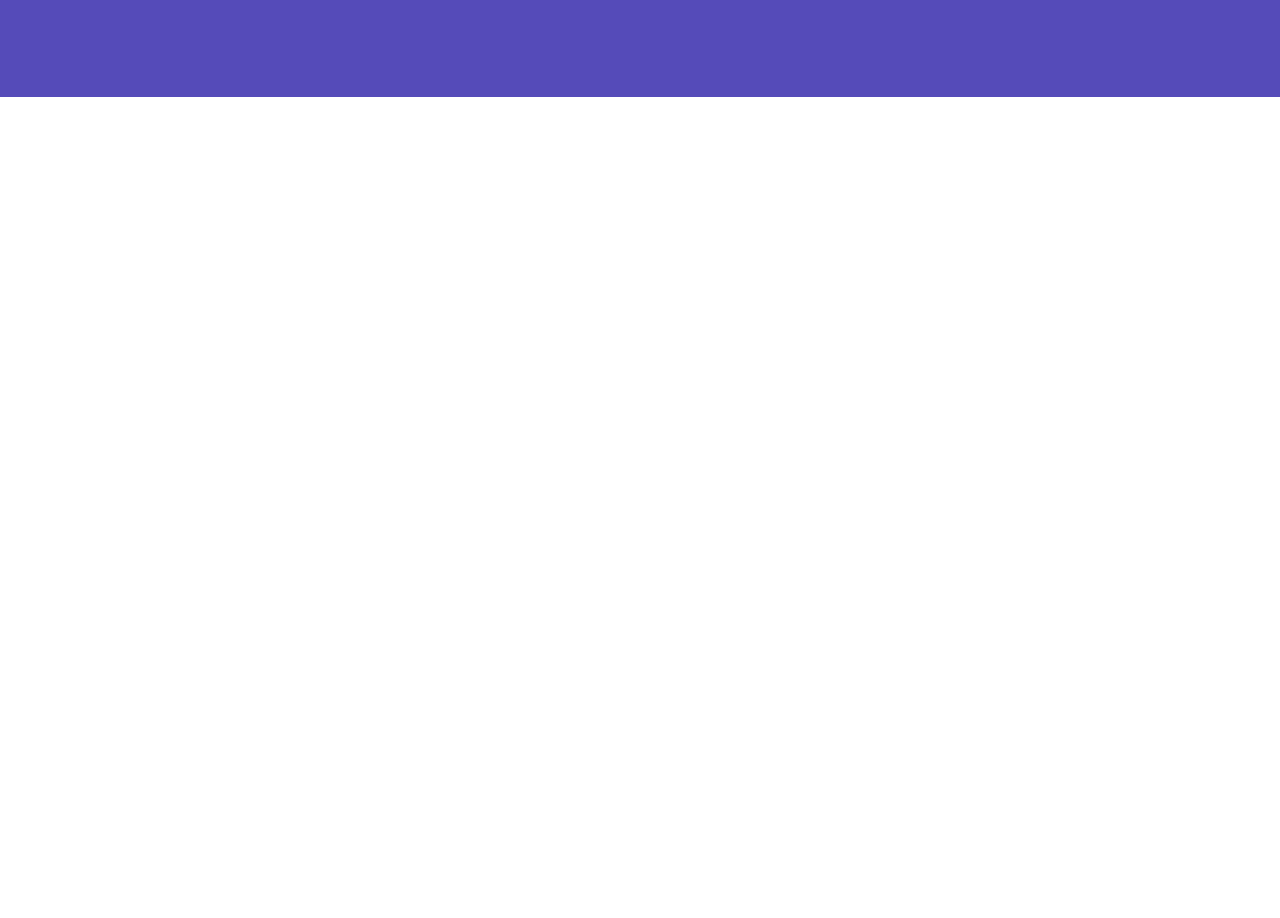
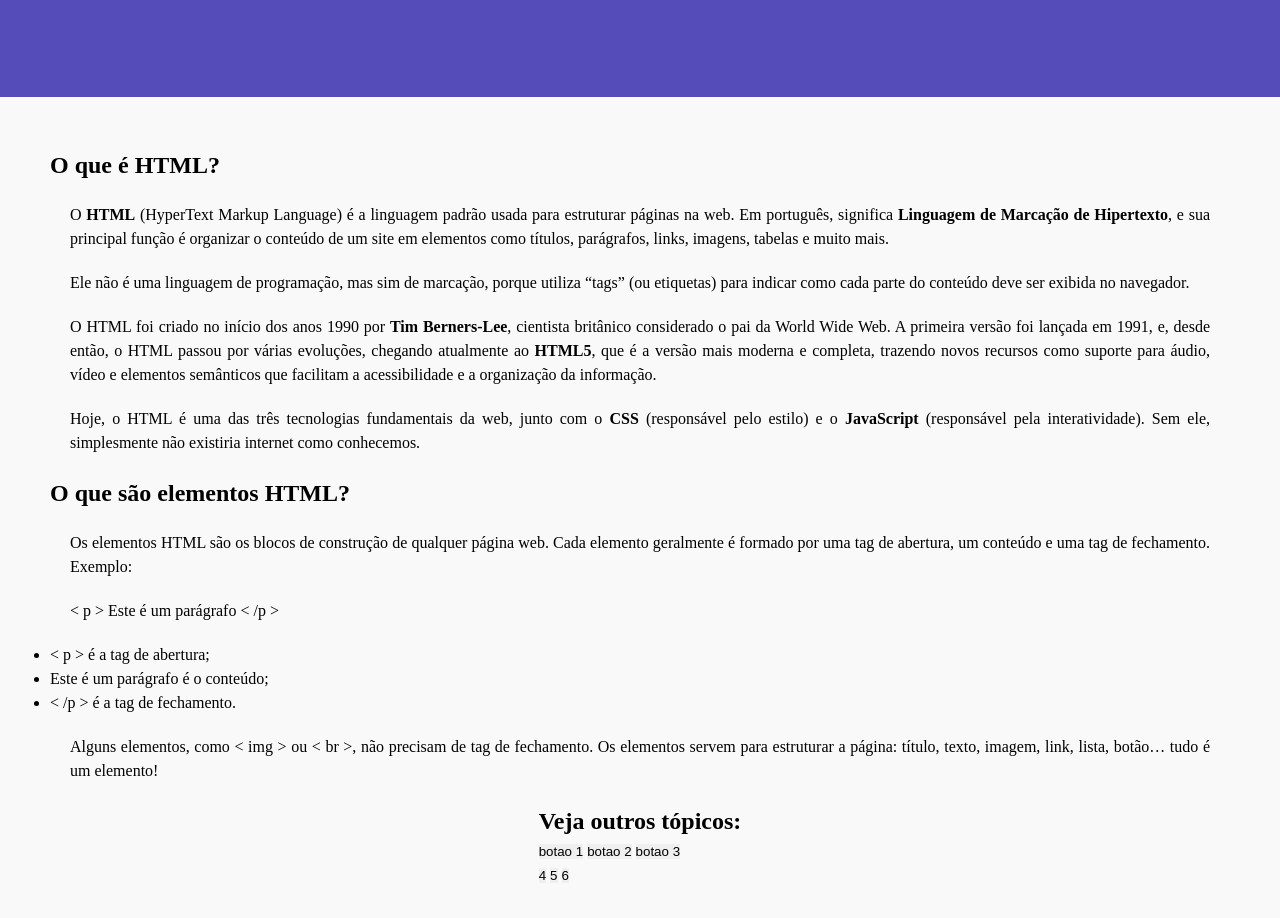
Before and after one commit to userdajheni/dio-courses, a plain HTML site: page index.html in a window 1280 px wide. Shown: the part 186-1104 px from the top of the page. Before the commit the page ends 800 px from the top, so only its background shows below. Drawn offline with nearby package versions, Linux system fonts and the light colour scheme; a web font is replaced by a local one.

Commit message:
introducao ao html

```diff
--- a/index.html
+++ b/index.html
@@ -12,5 +12,56 @@
 		<h1>Explorando o HTML</h1>
 		<h2>vamos estudar juntos?</h2>
 	</header>
+
+	<!-- conteudo -->
+	<main>
+		<!-- introdução -->
+		<section class="intro-area">
+			<h2>O que é HTML?</h2>
+			<p>O <strong>HTML</strong> (HyperText Markup Language) é a linguagem padrão usada para estruturar páginas na web. Em português, significa <strong>Linguagem de Marcação de Hipertexto</strong>, e sua principal função é organizar o conteúdo de um site em elementos como títulos, parágrafos, links, imagens, tabelas e muito mais.</p>
+
+			<p>Ele não é uma linguagem de programação, mas sim de marcação, porque utiliza “tags” (ou etiquetas) para indicar como cada parte do conteúdo deve ser exibida no navegador.</p>
+
+			<p>O HTML foi criado no início dos anos 1990 por <strong>Tim Berners-Lee</strong>, cientista britânico considerado o pai da World Wide Web. A primeira versão foi lançada em 1991, e, desde então, o HTML passou por várias evoluções, chegando atualmente ao <strong>HTML5</strong>, que é a versão mais moderna e completa, trazendo novos recursos como suporte para áudio, vídeo e elementos semânticos que facilitam a acessibilidade e a organização da informação.</p>
+
+			<p>Hoje, o HTML é uma das três tecnologias fundamentais da web, junto com o <strong>CSS</strong> (responsável pelo estilo) e o <strong>JavaScript</strong> (responsável pela interatividade). Sem ele, simplesmente não existiria internet como conhecemos.</p>
+		</section>
+
+		<!-- Elementos HTML -->
+		<section class="elements-area">
+			<h2>O que são elementos HTML?</h2>
+
+			<p>Os elementos HTML são os blocos de construção de qualquer página web. Cada elemento geralmente é formado por uma tag de abertura, um conteúdo e uma tag de fechamento. Exemplo:</p>
+
+			<p>< p > Este é um parágrafo < /p ></p>
+
+			<ul>
+				<li>< p > é a tag de abertura;</li>
+				<li>Este é um parágrafo é o conteúdo;</li>
+				<li>< /p > é a tag de fechamento.</li>
+			</ul>
+
+			<p>Alguns elementos, como < img > ou < br >, não precisam de tag de fechamento. Os elementos servem para estruturar a página: título, texto, imagem, link, lista, botão… tudo é um elemento!</p>
+		</section>
+
+		<!-- Outros temas -->
+		<section class="btn-area">
+			<h2>Veja outros tópicos:</h2>
+
+			<!-- primeira fileira -->
+			<div>
+				<button>botao 1</button>
+				<button>botao 2</button>
+				<button>botao 3</button>
+			</div>
+
+			<!-- segunda fileira -->
+			<div>
+				<button>4</button>
+				<button>5</button>
+				<button>6</button>
+			</div>
+		</section>
+	</main>
 </body>
 </html>
--- a/style.css
+++ b/style.css
@@ -5,7 +5,6 @@
 	margin: 0;
 	padding: 0;
 	border: 0;
-	list-style: none;
 }
 
 
@@ -30,3 +29,21 @@ header {
   	font-weight: <weight>;
   	font-style: normal;
 }
+
+/* conteúdo */
+main {
+	display: flex;
+	padding: 50px;
+	align-items: center;
+	align-content: center;
+	flex-direction: column;
+	background-color: #f9f9f9;
+	justify-content: space-evenly; /* centralizou e espaçou */
+}
+
+main section {
+	text-align: justify;
+	line-height: 1.5;
+}
+
+main section p { margin: 20px; 0}
```
